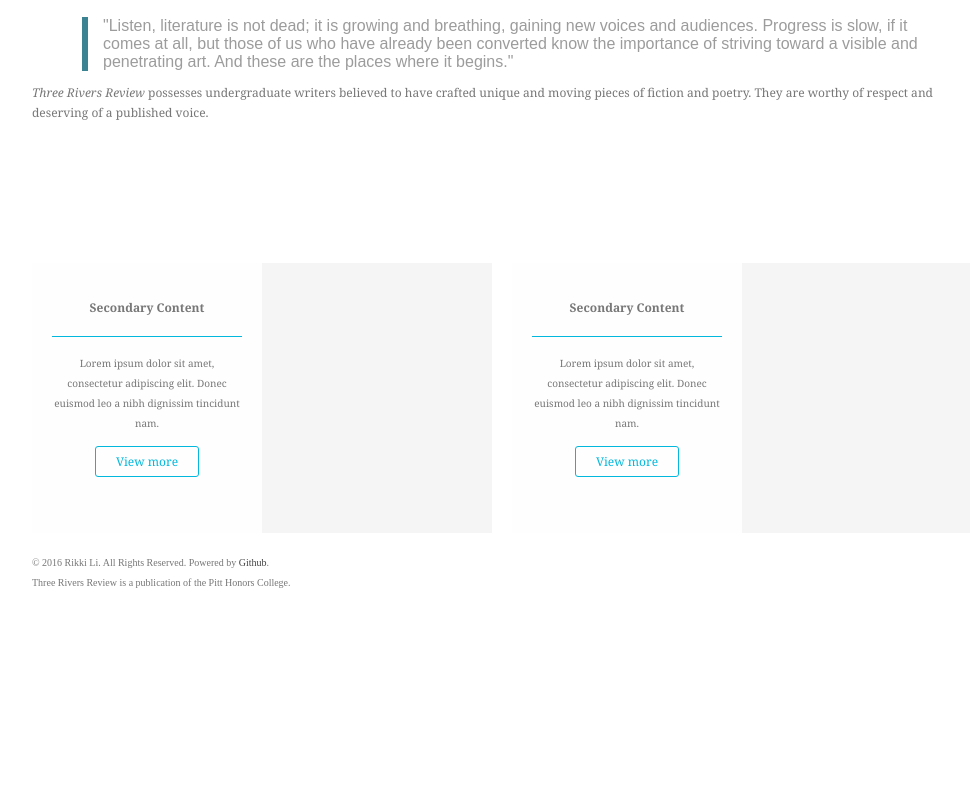
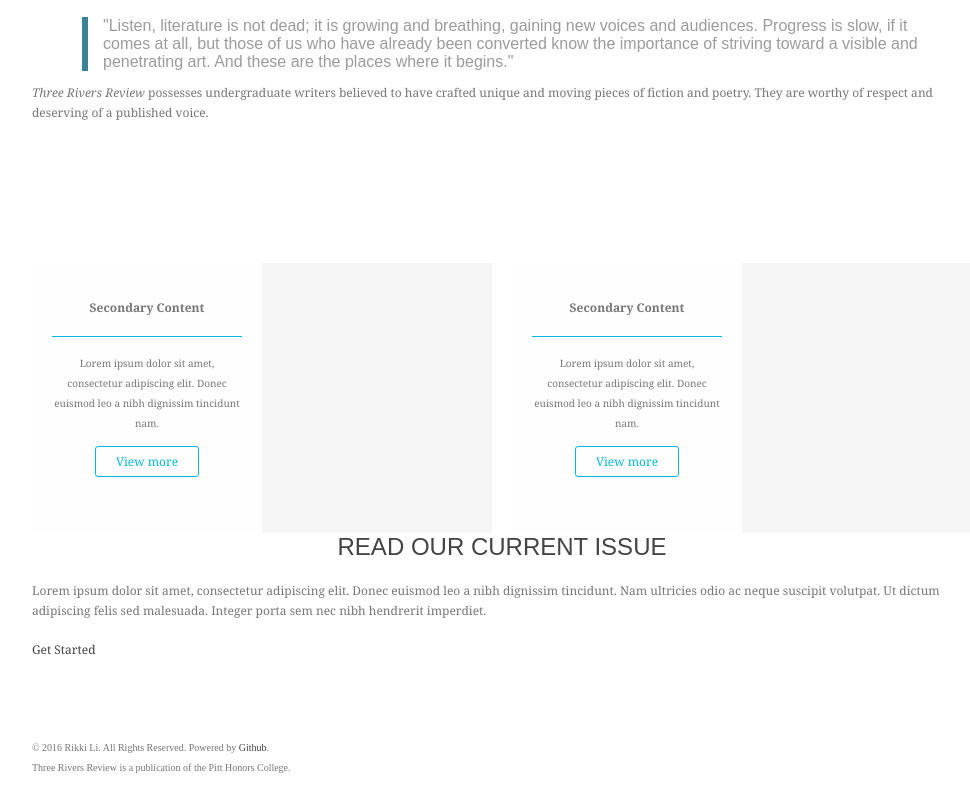
Before and after one commit to ryli0309/ryli0309.github.io, a plain HTML site: page index.html in a window 1280 px wide. Shown: the part 804-1602 px from the top of the page, without its empty margins (138-1108 px from the left). Before the commit the page ends 1417 px from the top, so only its background shows below. Drawn offline with Linux system fonts and the light colour scheme; a web font is replaced by a local one.

Commit message:
Update index.html

```diff
--- a/index.html
+++ b/index.html
@@ -70,6 +70,13 @@ With the stories and poems published here, <i>Three Rivers Review</i> has become
 	</div>
 </div>
 
+<div id="current-issue">
+	<div class="wrapper">
+		<h3>READ OUR CURRENT ISSUE</h3>
+		<p>Lorem ipsum dolor sit amet, consectetur adipiscing elit. Donec euismod leo a nibh dignissim tincidunt. Nam ultricies odio ac neque suscipit volutpat. Ut dictum adipiscing felis sed malesuada. Integer porta sem nec nibh hendrerit imperdiet. </p>
+		<a href="#" class="button-2">Get Started</a>
+	</div>
+</div>
 
 	<footer>
 		<div class="wrapper">
```
